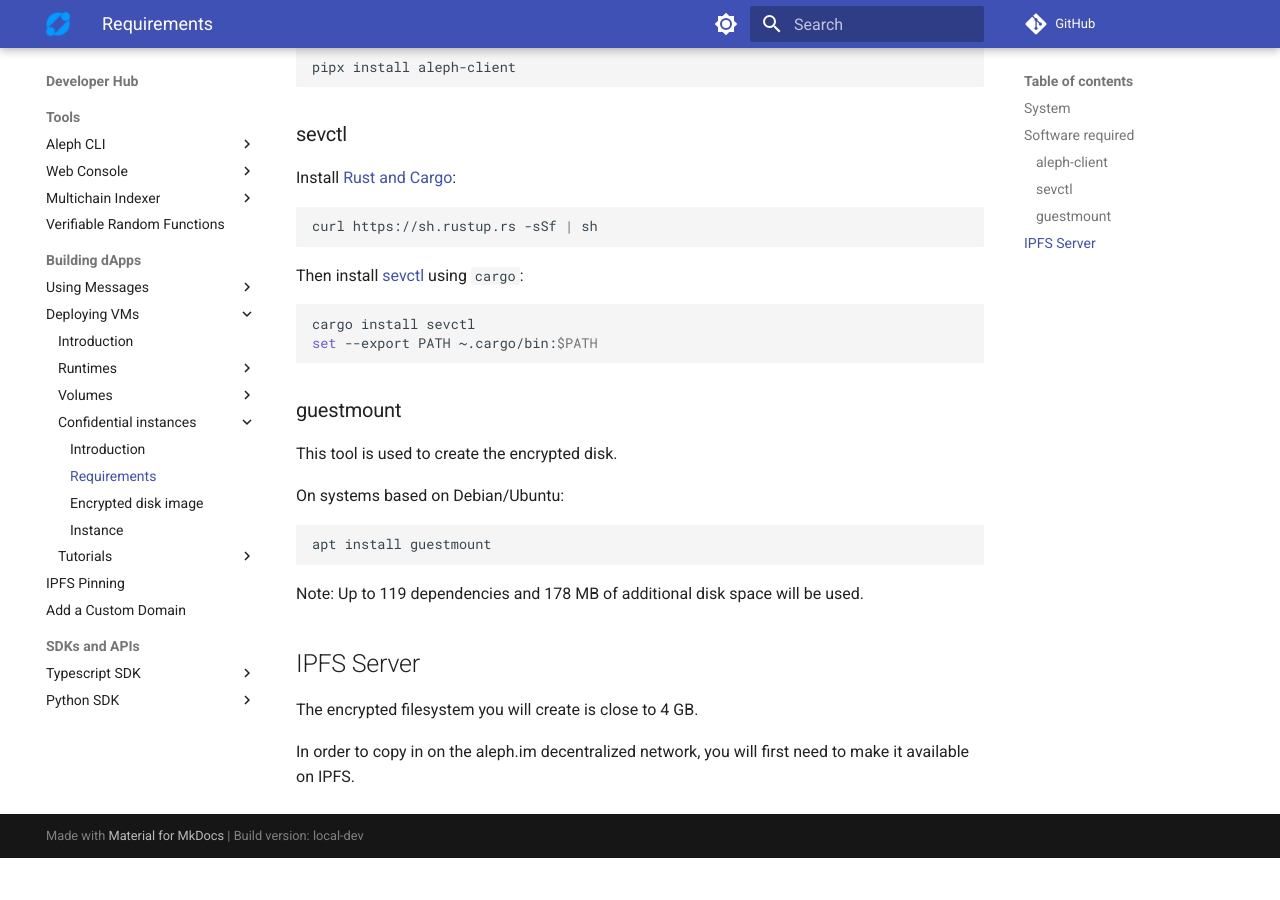
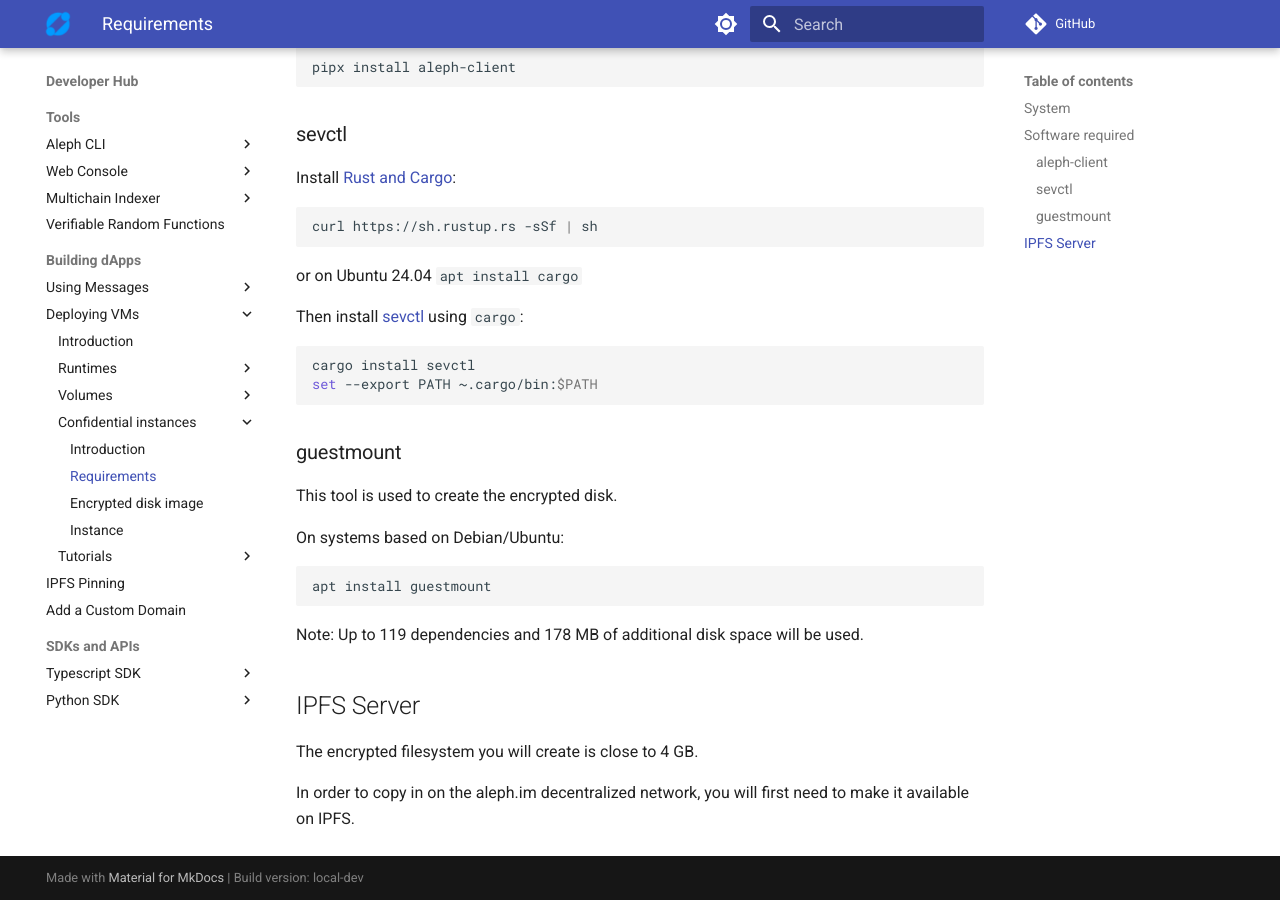
Before and after one commit to aleph-im/aleph-docs, an MkDocs documentation site: the page built from docs/computing/confidential/requirements.md, in a window 1280 px wide and 900 px high, scrolled down 989 px. Built offline with MkDocs 1.6.1 and Material for MkDocs 9.7.7, drawn with Linux system fonts in a browser that asks for light colours; plug-ins that fetch from the network failed and are left out; comment, search, counter and statistics services are not loaded; before the commit the page ends 1847 px from its top, so only the background shows below that.

Commit message:
doc on how to install cargo

````diff
--- a/docs/computing/confidential/requirements.md
+++ b/docs/computing/confidential/requirements.md
@@ -37,6 +37,8 @@
 curl https://sh.rustup.rs -sSf | sh
 ```
 
+or on Ubuntu 24.04 `apt install cargo`
+
 Then install [sevctl](https://github.com/virtee/sevctl) using `cargo`:
 ```shell
 cargo install sevctl
````
